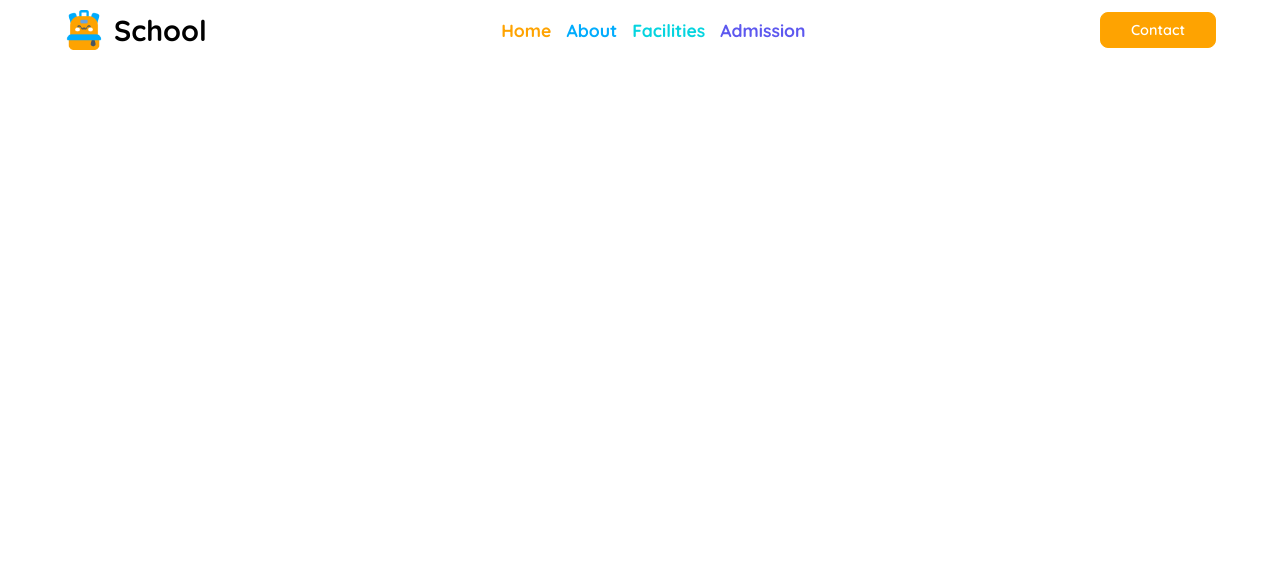
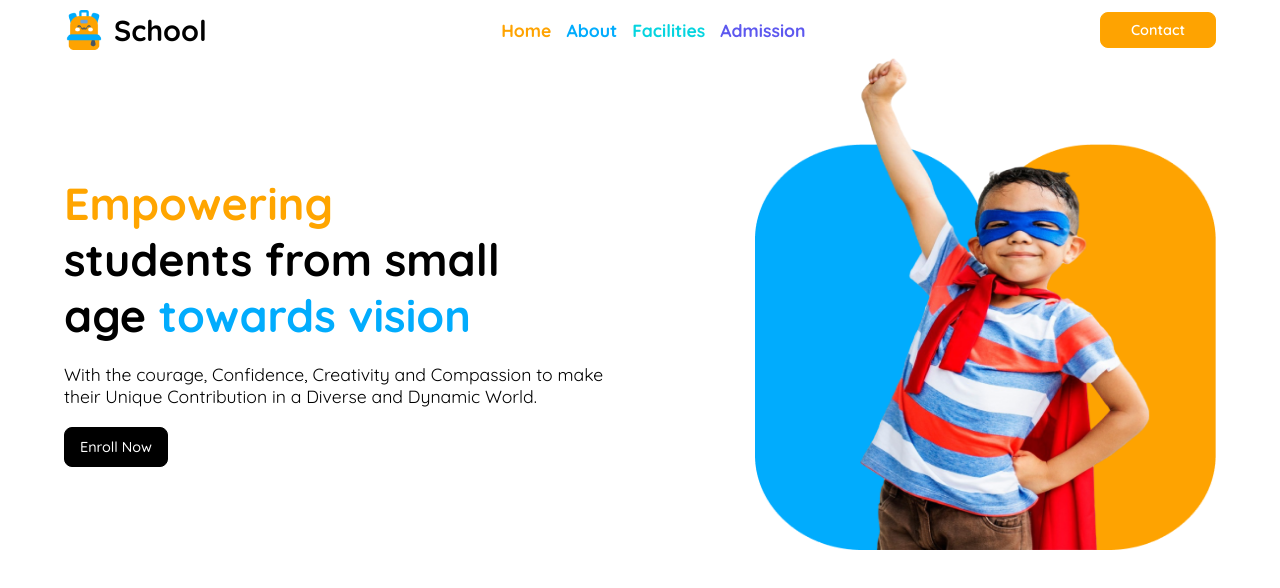
Before and after one commit to miazi2003/ph-a2, a plain HTML site: page index.html in a window 1280 px wide. Drawn offline with Linux system fonts and the light colour scheme.

Commit message:
banner section added

```diff
--- a/index.html
+++ b/index.html
@@ -5,14 +5,17 @@
     <meta name="viewport" content="width=device-width, initial-scale=1.0" />
     <title>Kids-Education</title>
     <link rel="stylesheet" href="./styles/style.css" />
-    <script src="https://kit.fontawesome.com/eb0f7037c4.js" crossorigin="anonymous"></script>
+    <script
+      src="https://kit.fontawesome.com/eb0f7037c4.js"
+      crossorigin="anonymous"
+    ></script>
   </head>
   <body>
     <header class="header">
       <nav>
         <div class="logo">
           <div class="brand-img"><img src="./assets/logo.png" alt="" /></div>
-          <h2>School</h2>
+          <h2 class="hide">School</h2>
         </div>
         <div class="nav-btn hide">
           <ul>
@@ -24,9 +27,30 @@
         </div>
         <button class="contact hide">Contact</button>
         <div class="ham-menu show">
-            <i class="fa-solid fa-bars"></i>
+          <i class="fa-solid fa-bars"></i>
         </div>
       </nav>
+      <div class="line"></div>
+      <div class="banner-section">
+        <div class="banner-text">
+          <h1>
+            <span><h1 class="orange">Empowering</h1></span> students from small
+            <br />
+            age <span class="skyblue">towards vision</span>
+          </h1>
+          <p>
+            With the courage, Confidence, Creativity and Compassion to make
+            <br />
+            their Unique Contribution in a Diverse and Dynamic World.
+          </p>
+          <div class="banner-btn">
+            <button >Enroll Now</button>
+          </div>
+        </div>
+        <div class="banner-img">
+          <img src="./assets/hero-kids.png" alt="" />
+        </div>
+      </div>
     </header>
 
     <main class="main"></main>
--- a/styles/style.css
+++ b/styles/style.css
@@ -6,14 +6,23 @@
   box-sizing: border-box;
   font-family: "Quicksand", serif;
 }
+/* shared style */
+.orange{
+  color: orange;
+}
+.skyblue{
+  color: rgb(1, 172, 253)
+}
 /* header section css */
 .header {
   height: auto;
-  width: 100%;
   display: flex;
+  flex-direction: column;
   align-items: center;
   max-width: 90%;
-  margin: 10px auto;
+  margin: 0px auto;
+  padding-top: 10px;
+  background-color: white;
 }
 nav {
   height: auto;
@@ -89,6 +98,55 @@ nav {
   display: none;
 }
 
+.banner-section {
+  height: 500px;
+  width: 100%;
+  background-color: white;
+  display: flex;
+  align-items: center;
+  justify-content: space-between;
+}
+.banner-text{
+  height: 50%;
+  width: 50%;
+ display: flex;
+ flex-direction: column;
+ gap: 20px;
+}
+
+.banner-text h1{
+  font-size: 2.8rem;
+}
+.banner-text p{
+  font-size: 1.10rem;
+  font-weight: 400;
+}
+.banner-img{
+  height: 100%;
+  width: 40%;
+}
+.banner-img img{
+  height: 100%;
+  width: 100%;
+}
+.banner-btn button{
+  height: auto;
+  width: auto;
+  padding: 10px 15px;
+  background-color: black;
+  color: white;
+  font-size: 0.9rem;
+  font-weight: 500;
+  border-radius: 8px;
+  border: 1px solid black;
+}
+.banner-btn button:hover{
+  background-color: white;
+  color: black;
+  transition: ease-in-out .3s;
+
+}
+
 /* mobile device responsive */
 @media screen and (max-width: 576px) {
   .hide {
@@ -97,7 +155,13 @@ nav {
   .show {
     display: block;
   }
-
+  .header {
+    max-width: 100%;
+  }
+  nav {
+    padding-bottom: 10px;
+    padding: 10px 20px;
+  }
   .ham-menu {
     height: 40px;
     width: 40px;
@@ -112,4 +176,18 @@ nav {
   .ham-menu:hover {
     background-color: #e4e2e2;
   }
+  .brand-img {
+    height: 40px;
+    width: 40px;
+  }
+  .brand-img img {
+    height: 100%;
+    width: 100%;
+  }
+  .line {
+    height: 1px;
+    width: 100%;
+    background-color: rgb(254, 163, 1);
+  }
+
 }
```
